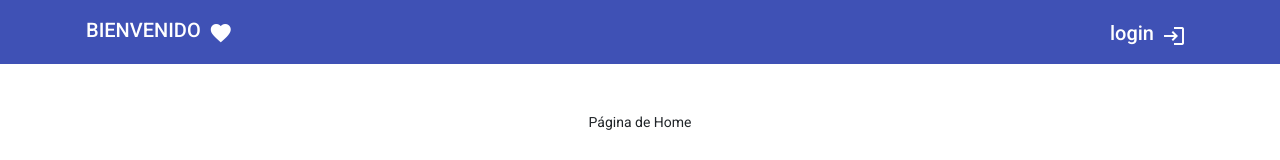
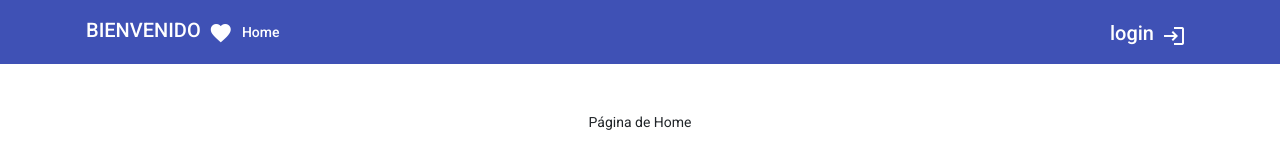
Before and after one commit to GabrielMVzla/angular-clientes-spring-sprint5, an Angular app: page / in a window 1280 px wide. Shown: the top 160 px of the page. Built offline with nearby package versions, Linux system fonts and the light colour scheme.

Commit message:
pagina home
pagina home agregada también en el header

```diff
--- a/src/app/app-routing.module.ts
+++ b/src/app/app-routing.module.ts
@@ -12,6 +12,7 @@ const routes: Routes = [
   //   component: LoginComponent
   // },
   {path: '', component: HomeComponent }, //home -> página principal, para hacer match completo con la url: full
+  {path: 'home', component: HomeComponent },
   {path: 'clientes/page/:page', component: ClientesComponent},
   {
     path: 'login',
--- a/src/app/cliente-layout/navbar/navbar.component.html
+++ b/src/app/cliente-layout/navbar/navbar.component.html
@@ -8,6 +8,9 @@
           <mat-icon>favorite</mat-icon>
         </button>
 
+        <button mat-icon-button routerLink="home">
+          Home
+        </button>
       </div>
 
       <div *ngIf="!autenticacionService.isAuthenticated()">
@@ -27,6 +30,11 @@
           <mat-icon>task_alt</mat-icon>
         </button>
         <span routerLink="/login">ZZTeam</span>
+
+        <button mat-icon-button routerLink="home">
+          Home
+        </button>
+
       </div>
 
       <div *ngIf="autenticacionService.isAuthenticated()">
@@ -34,7 +42,11 @@
           <mat-icon>logout</mat-icon>
           Cerrar sesion
         </button>
+
+
       </div>
+
+
     </mat-toolbar-row>
 
 </mat-toolbar>
--- a/src/app/cliente/user-form.module.ts
+++ b/src/app/cliente/user-form.module.ts
@@ -7,7 +7,6 @@ import { MaterialModule } from '../material/material.module';
 import { FormClienteComponent } from './form-cliente/form-cliente.component';
 import { ReactiveFormsModule } from '@angular/forms';
 import { PaginacionComponent } from './paginacion/paginacion.component';
-
 
 @NgModule({
   declarations: [
--- a/src/app/footer/footer.component.css
+++ b/src/app/footer/footer.component.css
@@ -1,6 +1,6 @@
 .footer {
   /* margin-top: 50px; */
-  position: absolute; /*absolute*/
+  position: absolute; /*absolute | relative*/
   bottom: 0px; /*para dejar al final*/
   height: 60px;
   width: 100%;
```
Also changed, not shown: src/app/app.component.html (line endings or trailing spaces), src/app/cliente/clientes-table/clientes.component.html (line endings or trailing spaces).
